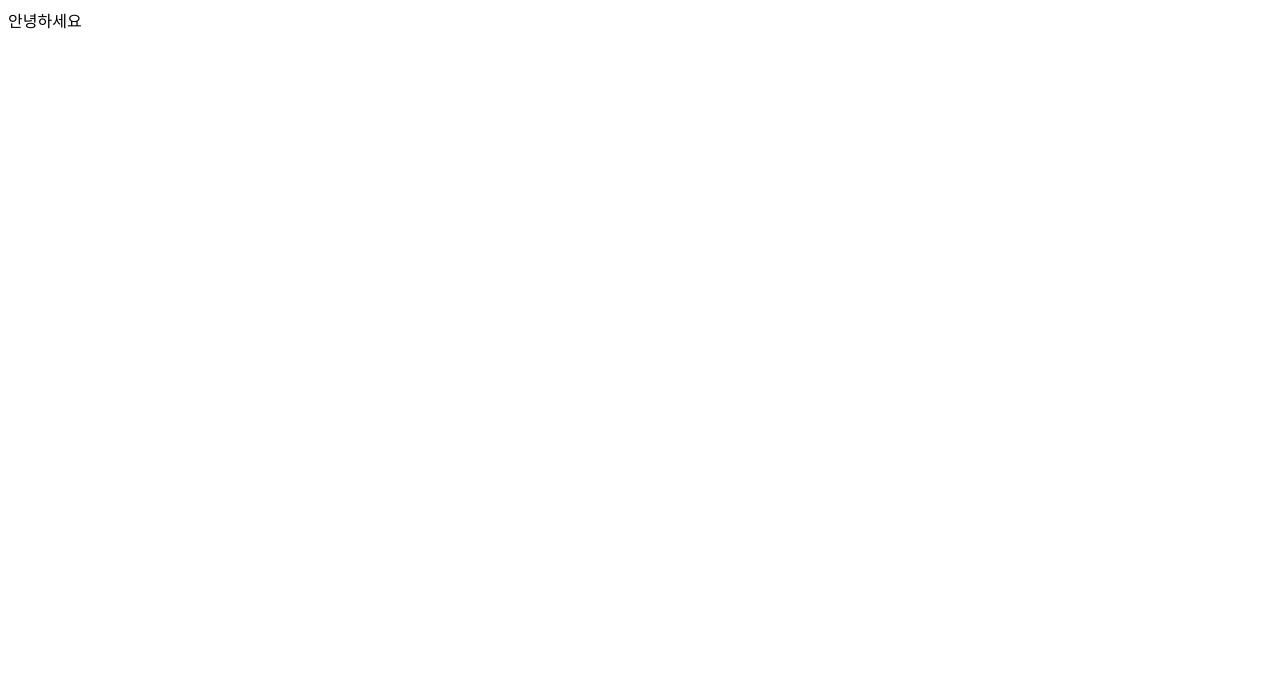
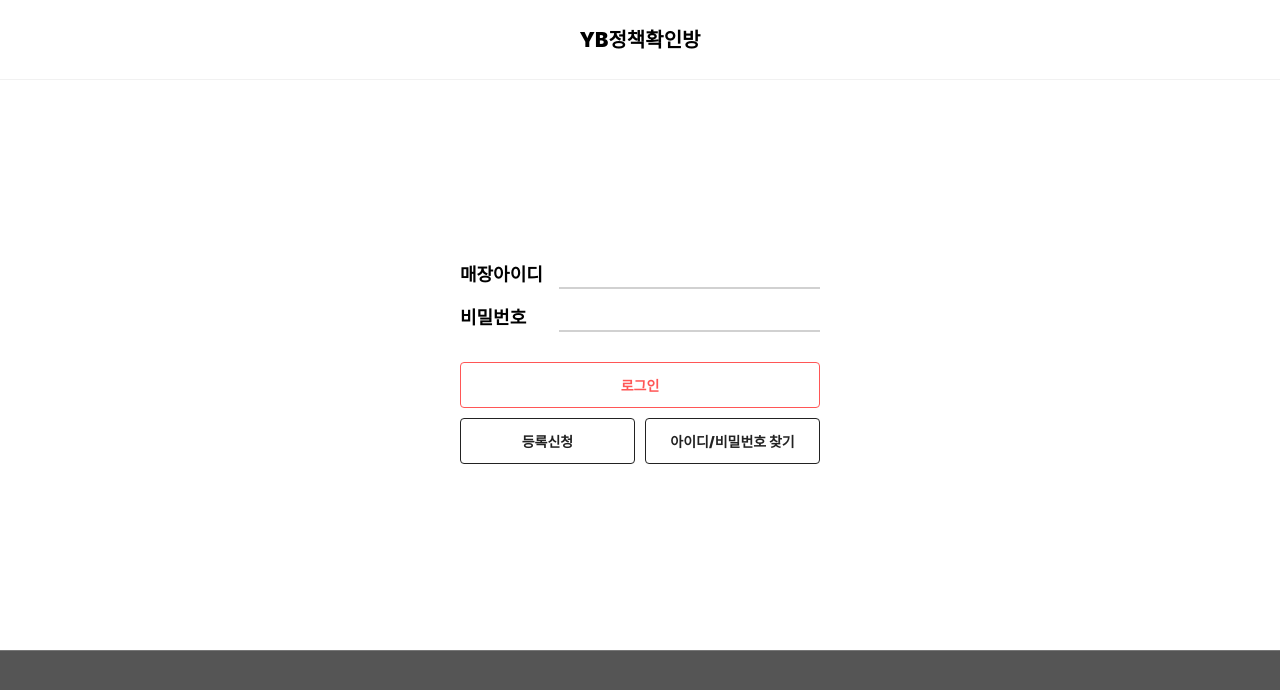
Before and after one commit to heung88/policy-share, a Next.js app: page / in a window 1280 px wide. Shown: the top 690 px of the page. Built offline with nearby package versions, Linux system fonts and the light colour scheme; a web font is replaced by a local one.

Commit message:
feat : update layout, page tsx

```diff
--- a/app/layout.tsx
+++ b/app/layout.tsx
@@ -1,10 +1,10 @@
-import type { Metadata } from "next";
+"use client";
+
+import { Header } from "./layout/Header";
+import { Footer } from "./layout/Footer";
+import styled from "styled-components";
 import "./globals.css";
-
-export const metadata: Metadata = {
-  title: "정책 공유",
-  description: "정책 공유용 사이트",
-};
+import "./reset.css";
 
 export default function RootLayout({
   children,
@@ -12,8 +12,18 @@ export default function RootLayout({
   children: React.ReactNode;
 }>) {
   return (
-    <html lang="kr">
-      <body>{children}</body>
+    <html lang="ko-kr">
+      <body>
+        <Header />
+        <MainStyle>{children}</MainStyle>
+        <Footer />
+      </body>
     </html>
   );
 }
+
+const MainStyle = styled.main`
+  width: 100%;
+  max-width: var(--max-width);
+  margin: var(--header-height) auto 0;
+`;
--- a/app/page.tsx
+++ b/app/page.tsx
@@ -1,3 +1,9 @@
+import { Login } from "./components/login/Login";
+
 export default function Home() {
-  return <main>안녕하세요</main>;
+  return (
+    <>
+      <Login />
+    </>
+  );
 }
```
